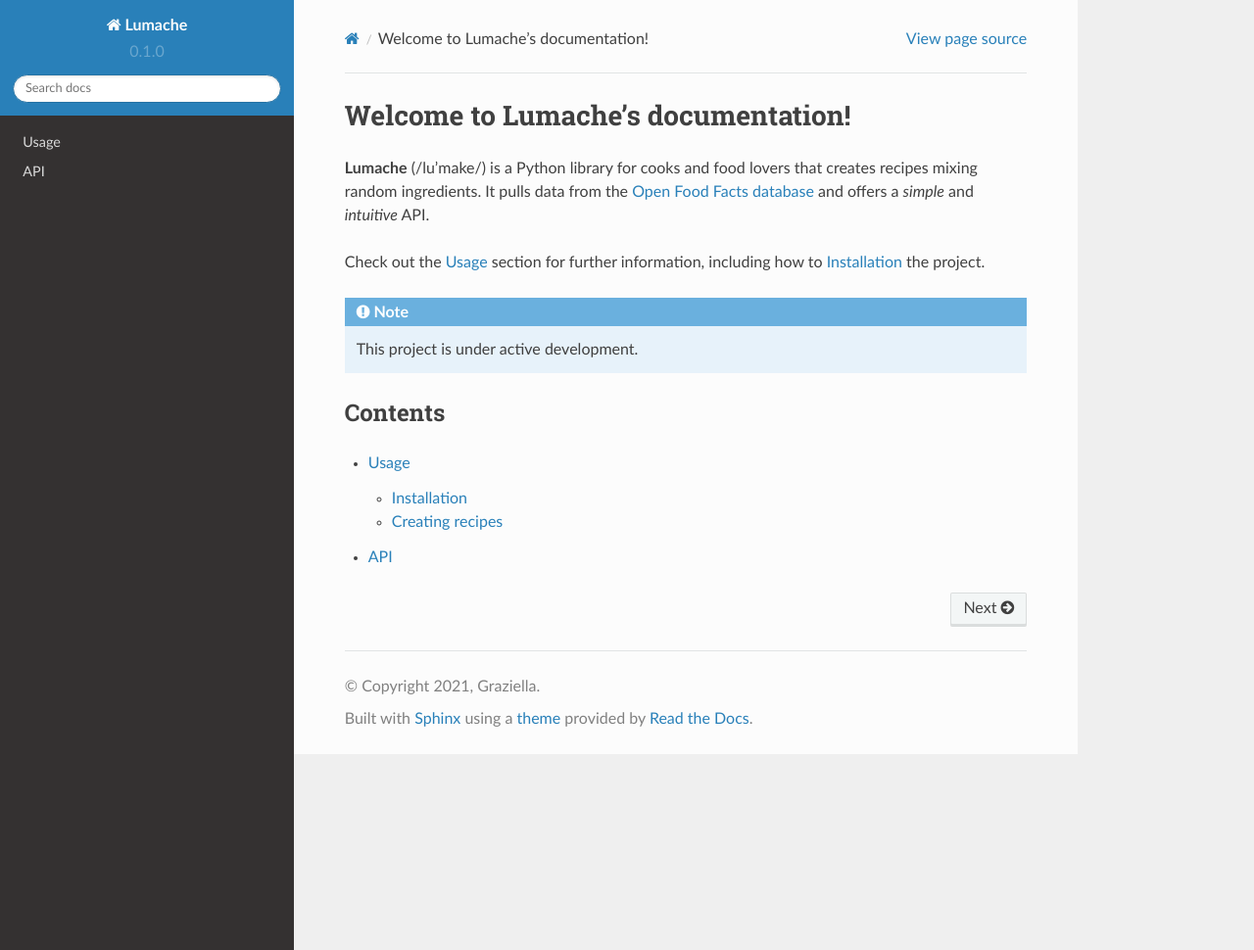
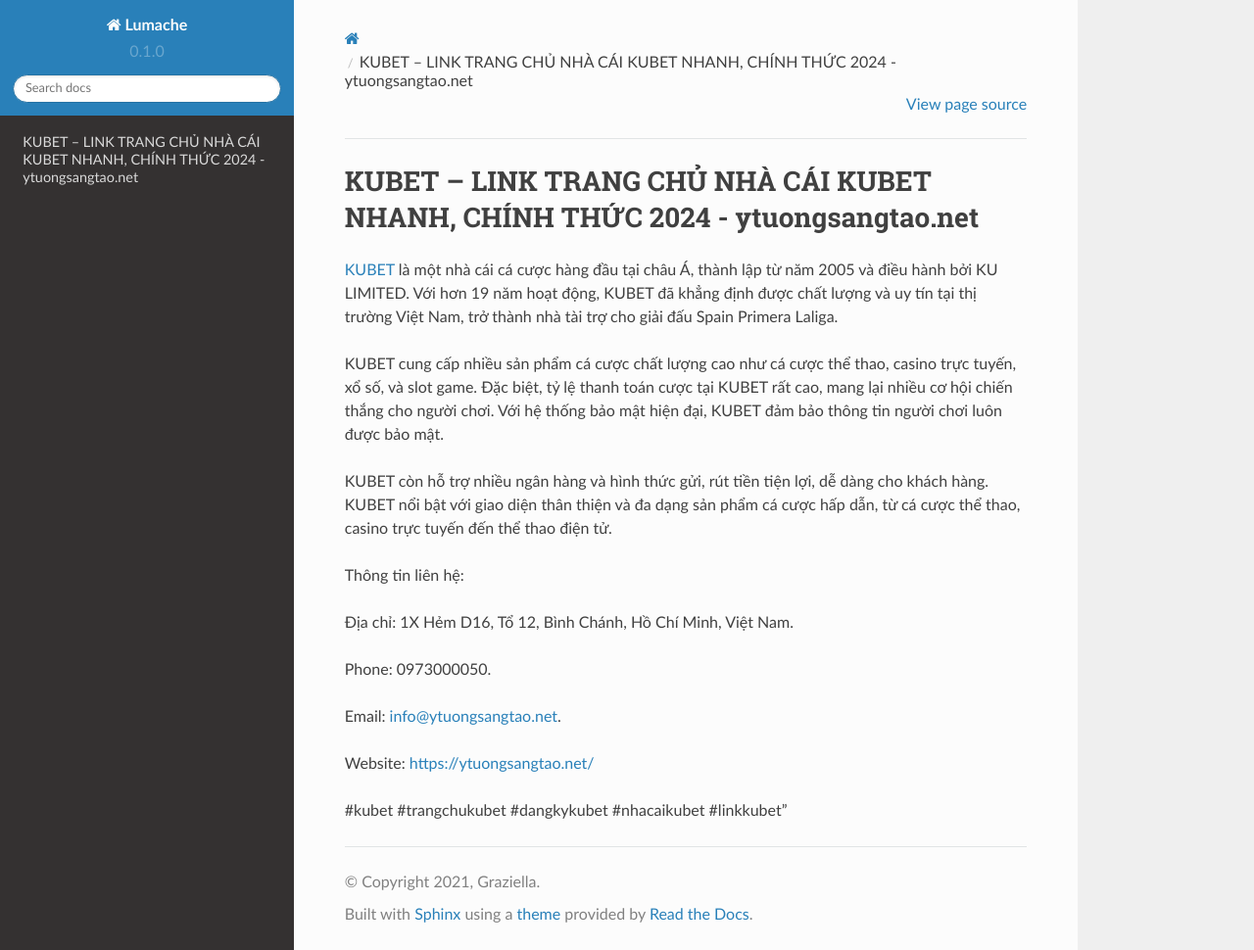
Before and after one commit to socialentity/ytuongsangtaonet, a Sphinx documentation site: the page built from docs/source/index.rst, in a window 1280 px wide and 970 px high. Shown: the whole window at 98% size. Built offline with Sphinx 7.4.7 and the Read the Docs theme 2.0.0, drawn with Linux system fonts in a browser that asks for light colours.

Commit message:
Update index.rst

```diff
--- a/docs/source/index.rst
+++ b/docs/source/index.rst
@@ -1,22 +1,20 @@
-Welcome to Lumache's documentation!
+KUBET – LINK TRANG CHỦ NHÀ CÁI KUBET NHANH, CHÍNH THỨC 2024 - ytuongsangtao.net
 ===================================
 
-**Lumache** (/lu'make/) is a Python library for cooks and food lovers
-that creates recipes mixing random ingredients.
-It pulls data from the `Open Food Facts database <https://world.openfoodfacts.org/>`_
-and offers a *simple* and *intuitive* API.
+`KUBET <https://ytuongsangtao.net/>`_ là một nhà cái cá cược hàng đầu tại châu Á, thành lập từ năm 2005 và điều hành bởi KU LIMITED. Với hơn 19 năm hoạt động, KUBET đã khẳng định được chất lượng và uy tín tại thị trường Việt Nam, trở thành nhà tài trợ cho giải đấu Spain Primera Laliga.
 
-Check out the :doc:`usage` section for further information, including
-how to :ref:`installation` the project.
+KUBET cung cấp nhiều sản phẩm cá cược chất lượng cao như cá cược thể thao, casino trực tuyến, xổ số, và slot game. Đặc biệt, tỷ lệ thanh toán cược tại KUBET rất cao, mang lại nhiều cơ hội chiến thắng cho người chơi. Với hệ thống bảo mật hiện đại, KUBET đảm bảo thông tin người chơi luôn được bảo mật.
 
-.. note::
+KUBET còn hỗ trợ nhiều ngân hàng và hình thức gửi, rút tiền tiện lợi, dễ dàng cho khách hàng. KUBET nổi bật với giao diện thân thiện và đa dạng sản phẩm cá cược hấp dẫn, từ cá cược thể thao, casino trực tuyến đến thể thao điện tử.
 
-   This project is under active development.
+Thông tin liên hệ:
 
-Contents
---------
+Địa chỉ: 1X Hẻm D16, Tổ 12, Bình Chánh, Hồ Chí Minh, Việt Nam.
 
-.. toctree::
+Phone: 0973000050.
 
-   usage
-   api
+Email: info@ytuongsangtao.net.
+
+Website: https://ytuongsangtao.net/
+
+#kubet #trangchukubet #dangkykubet #nhacaikubet #linkkubet"
```
